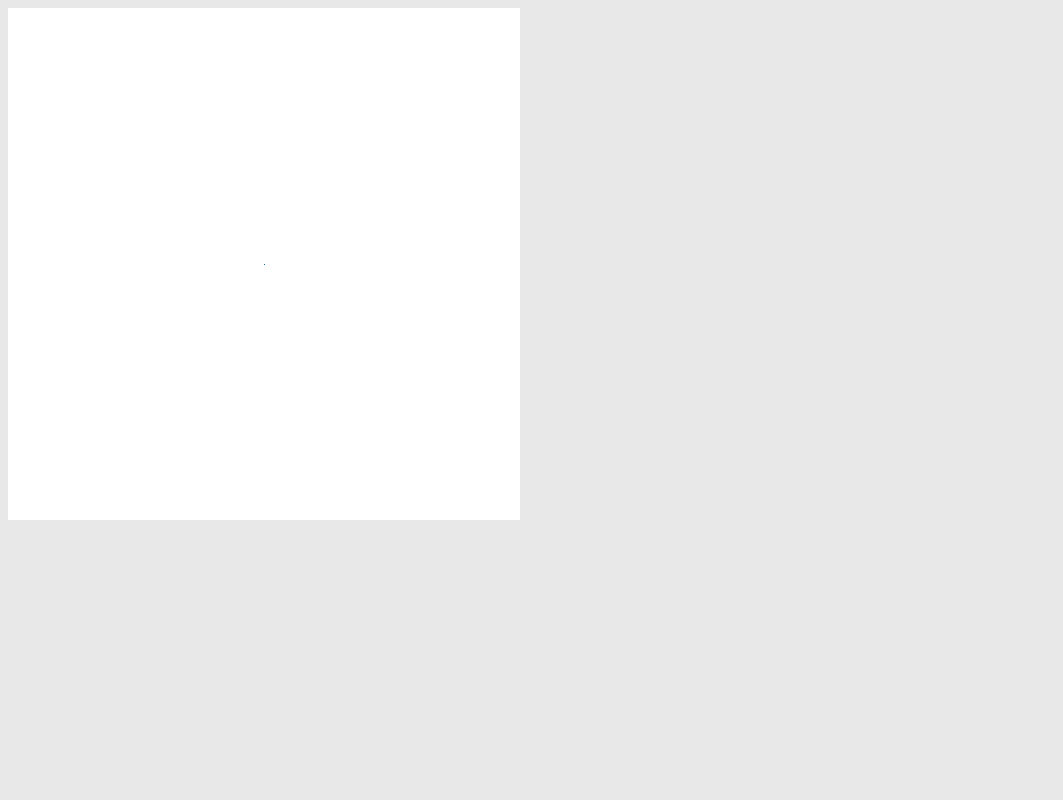
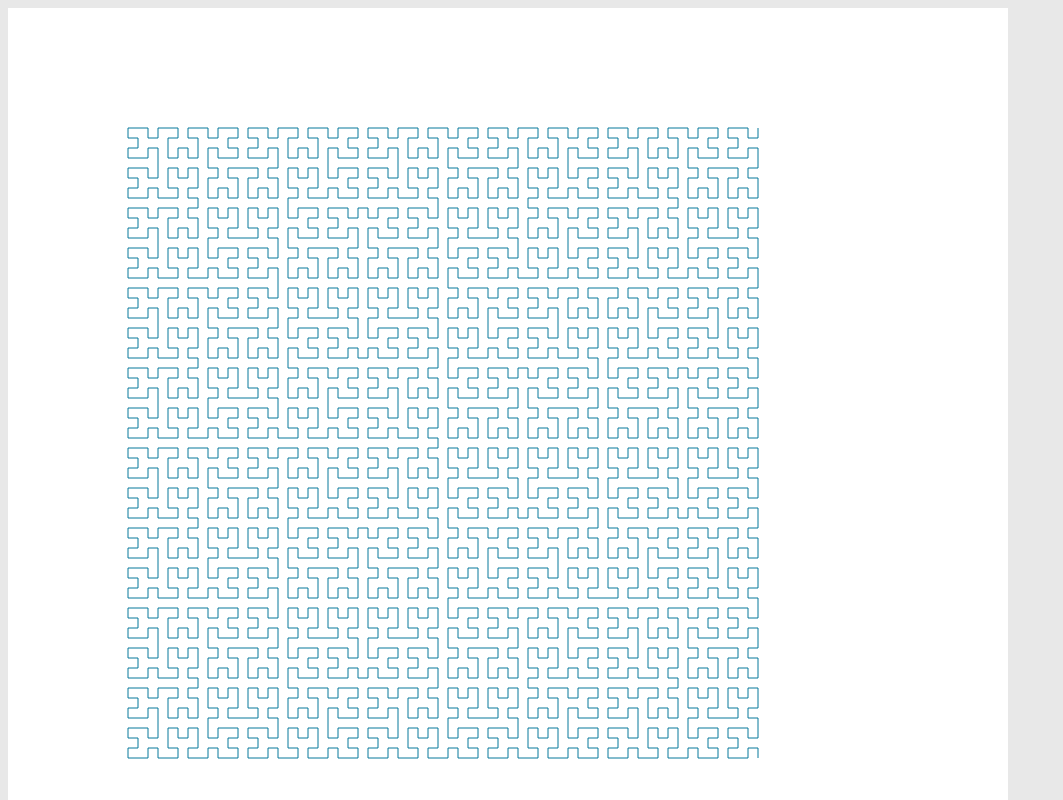
Before and after one commit to godfreyyeung/hilbert-curves, a plain HTML site: page index.html in a window 1280 px wide. Shown: the top 800 px of the page, without its empty margins (0-1063 px from the left). Drawn offline with nearby package versions, Linux system fonts and the light colour scheme.

Commit message:
working hilbert curve to the ith order

```diff
--- a/index.html
+++ b/index.html
@@ -33,7 +33,12 @@
 		<script>
 
 			var lineGraph;
+			var h0 = 1000;
+			var h = 10; // unit increment
+			var x, y, x0, y0;
+			var i = 6;
 
+			//  drawLine equivalent to "plot" pseudocode function in Pascal sample code
 			var drawLine = function(x1, y1, x2, y2){
 
 			    var myLine = lineGraph.append("svg:line")
@@ -45,20 +50,85 @@
 
 			}
 
+			var drawA = function(i){
+				if(i>0){
+					drawD(i-1);
+					// move cursor and draw D (LEFT line).
+					// Though, in implementation, it's actually draw D then move cursor correspondingly
+					drawLine(x, y, x-h, y);
+					x = x-h;
+					drawA(i-1);
+					// draw down line
+					drawLine(x, y, x, y-h);
+					y = y-h;
+					drawA(i-1);
+					// draw right line
+					drawLine(x, y, x+h, y);
+					x = x+h;
+					drawB(i-1);
+				}
+			}
+
+			var drawB = function(i){
+				if(i>0){
+					drawC(i-1);
+					drawLine(x, y, x, y+h);
+					y = y+h;
+					drawB(i-1);
+					drawLine(x, y, x+h, y);
+					x = x+h;
+					drawB(i-1);
+					drawLine(x, y, x, y-h);
+					y = y-h;
+					drawA(i-1);
+				}
+			}
+
+			var drawC = function(i){
+				if(i>0){
+					drawB(i-1);
+					drawLine(x, y, x+h, y);
+					x = x+h;
+					drawC(i-1);
+					drawLine(x, y, x, y+h);
+					y = y+h;
+					drawC(i-1);
+					drawLine(x, y, x-h, y);
+					x = x-h;
+					drawD(i-1);
+				}
+			}
+
+			var drawD = function(i){
+				if(i>0){
+					drawA(i-1);
+					drawLine(x, y, x, y-h);
+					y = y-h;
+					drawD(i-1);
+					drawLine(x, y, x-h, y);
+					x = x-h;
+					drawD(i-1);
+					drawLine(x, y, x, y+h);
+					y = y+h;
+					drawC(i-1);
+				}
+			}
+
 
 			$(document).ready(function(){
 
-				var h0 = 512;
-				var unitInc =
 				// create the canvas
 				lineGraph = d3.select("#D3line")
 				    .append("svg:svg")
 				    .attr("width", h0)
 				    .attr("height",h0);
 
-				// test
-				drawLine(h0/2, h0/2, 1 + (h0/2), 1 + (h0/2) );
+				x0 = h0/2 + ((h0/2)/2);
+				y0 = h0/2 + ((h0/2)/2);
+				x = x0;
+				y = y0;
 
+				drawA(i);
 
 			});
 
```
